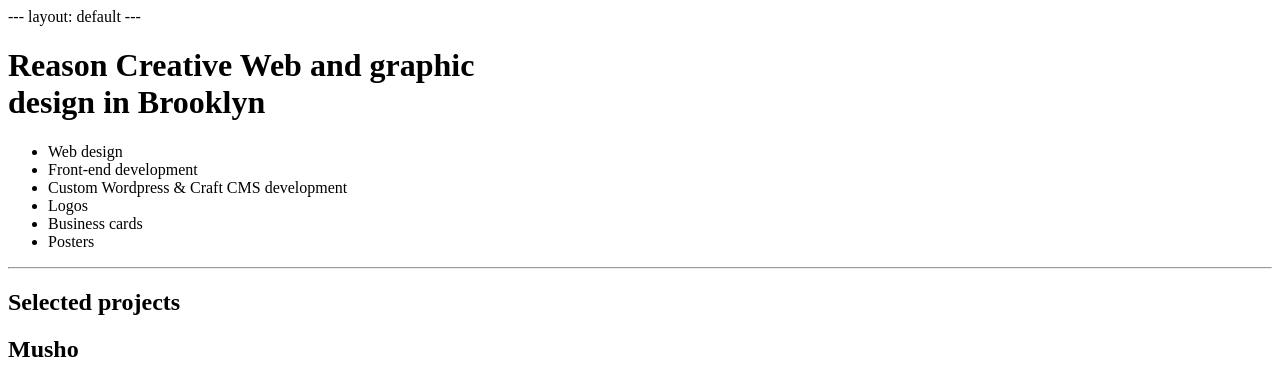
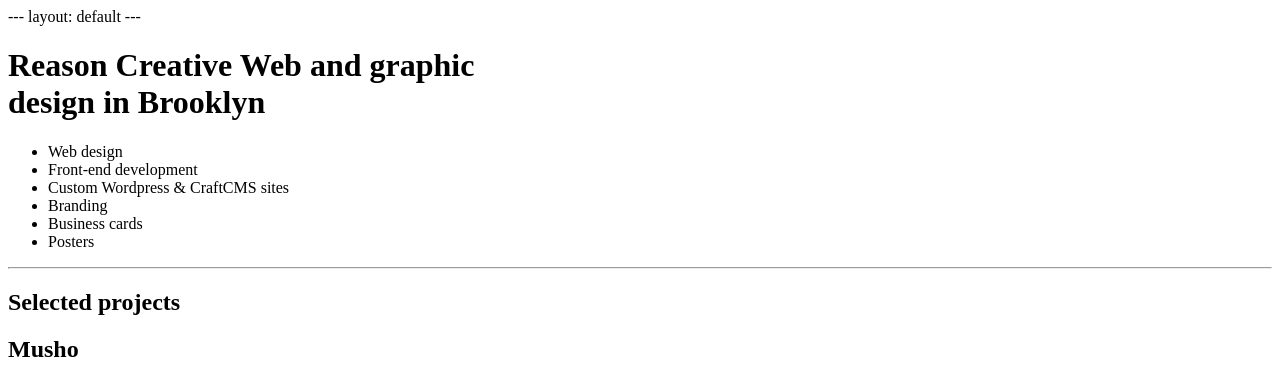
Before and after one commit to phrygius/reason-creative-site, a PHP site: page / in a window 1280 px wide. Shown: the top 371 px of the page. Run offline with PHP 8.4, Linux system fonts and the light colour scheme.

Commit message:
Some text changes

```diff
--- a/_assets/css/_home.scss
+++ b/_assets/css/_home.scss
@@ -267,7 +267,8 @@
 @media (min-width: 700px) {
   .services-list {
     list-style: none;
-    line-height: 2;
+    line-height: 1.5;
+    font-size: 90%;
     text-align: right;
     padding-top: 20px;
     width: 20vw;
--- a/_assets/css/_layout.scss
+++ b/_assets/css/_layout.scss
@@ -21,7 +21,7 @@
     color: #7479C3;
 }
 .main-navigation {
-    //display: none;
+    display: none;
 }
 .viewport-container {
     position: relative;
--- a/_includes/footer.html
+++ b/_includes/footer.html
@@ -8,7 +8,7 @@
             <div class="about-me-container">
               <h2 class="centered">About Me</h2>
               <p><em>Hey!</em> I'm Jason Grafinger, a designer and developer living in Brooklyn, NY.</p>
-              <p>I've been working with the web for over ten years and I continue to be passionate about it. This is an exciting time digital design and I'm eager to make smooth, cool, and inviting digital products.</p>
+              <p>I've been working with the web for over ten years and I continue to be passionate about it. This is an exciting time in digital design and I'm eager to make smooth, cool, and inviting digital products.</p>
               <p>You can see my personal photography and art on my <a href="http://www.jasongrafinger.com" target="_blank">personal blog</a>, and be sure to follow me on <a href="https://instagram.com/jasongrafinger" target="_blank">Instagram too</a>!</p>
             </div><!-- END .about-me-container -->
           </footer>
--- a/index.html
+++ b/index.html
@@ -10,8 +10,8 @@
   <ul class="services-list">
     <li class="services-list-item">Web design</li>
     <li class="services-list-item">Front-end develop&shy;ment</li>
-    <li class="services-list-item">Custom Wordpress &amp; Craft CMS develop&shy;ment</li>
-    <li class="services-list-item">Logos</li>
+    <li class="services-list-item">Custom Wordpress &amp; CraftCMS sites</li>
+    <li class="services-list-item">Branding</li>
     <li class="services-list-item">Business cards</li>
     <li class="services-list-item">Posters</li>
   </ul>
```
